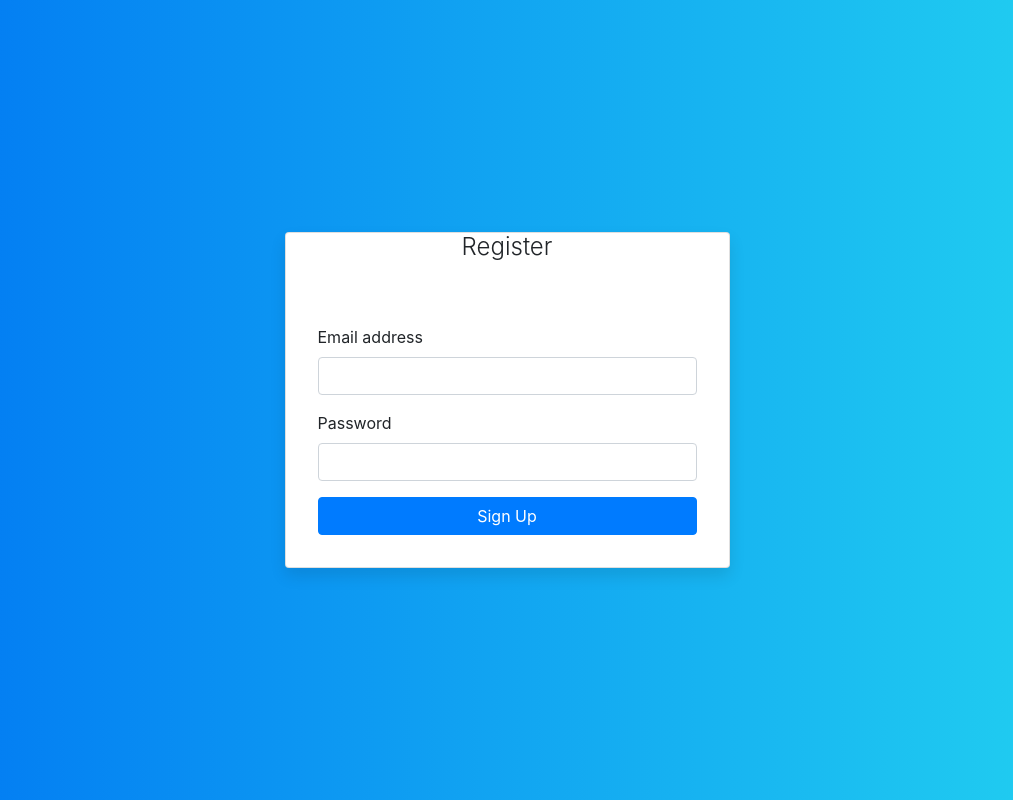
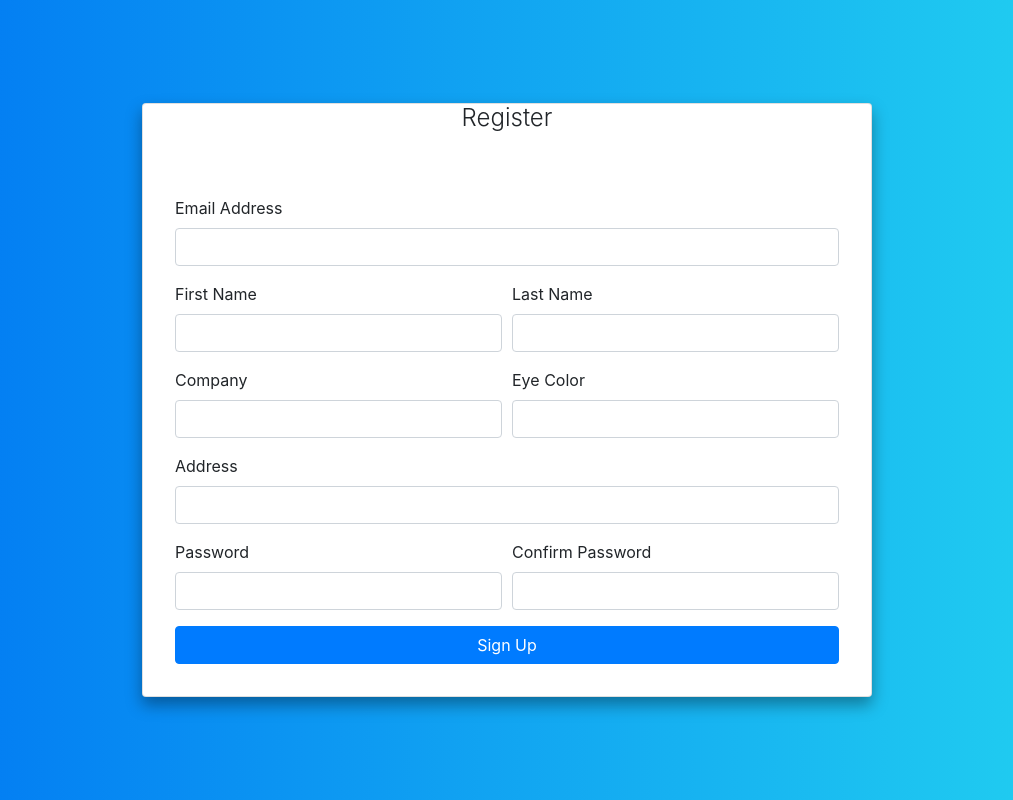
Before and after one commit to wizzer129/smart_pump, a React (Create React App) app in the folder client/: page /register in a window 1280 px wide. Shown: the whole page, without its empty margins (133-1146 px from the left). Built offline with nearby package versions, Linux system fonts and the light colour scheme; no server answers.

Commit message:
:construction: finished most of the login page, working on register page, design complete but untested

```diff
--- a/client/src/actions/auth.js
+++ b/client/src/actions/auth.js
@@ -5,23 +5,15 @@ import setAuthToken from '../utils/setAuthToken';
 
 export const login = (user) => async (dispatch) => {
     dispatch({ type: USER_LOADING });
-    const config = {
-        headers: {
-            'Content-Type': 'application/json',
-        },
-    };
-
-    const body = JSON.stringify(user);
-
     try {
-        const res = await axios.post('/api/auth', body, config);
+        const res = await axios.post('/api/auth', user);
         dispatch({
             type: LOGIN_SUCCESS,
             payload: res.data,
         });
         dispatch(loadUser());
     } catch (err) {
-        console.log(err);
+        console.error(err);
 
         dispatch({
             type: LOGIN_FAIL,
@@ -42,6 +34,7 @@ export const loadUser = () => async (dispatch) => {
         });
     } catch (err) {
         console.log(err);
+        dispatch(logout);
     }
 };
 
--- a/client/src/components/auth/Login.css
+++ b/client/src/components/auth/Login.css
@@ -11,8 +11,8 @@ body {
 
 .card-login {
     border: 0;
-    border-radius: 4rem;
-    box-shadow: 0 0.5rem 1rem 0 rgba(0, 0, 0, 0.1);
+    border-radius: 2rem;
+    box-shadow: 0 0.5rem 1rem 0 rgba(0, 0, 0, 0.355);
 }
 
 .card-login .card-title {
--- a/client/src/components/auth/Login.js
+++ b/client/src/components/auth/Login.js
@@ -1,7 +1,7 @@
 import React, { useState } from 'react';
 import { connect } from 'react-redux';
 import PropTypes from 'prop-types';
-import { Link } from 'react-router-dom';
+import { Link, Redirect } from 'react-router-dom';
 //actions
 import { login } from '../../actions/auth';
 
@@ -11,6 +11,7 @@ import Card from 'react-bootstrap/Card';
 import Col from 'react-bootstrap/Col';
 import Container from 'react-bootstrap/Container';
 import Form from 'react-bootstrap/Form';
+import FormInput from '../inputs/FormInput';
 import Row from 'react-bootstrap/Row';
 
 import './Login.css';
@@ -30,6 +31,11 @@ const LoginForm = ({ auth, login }) => {
         updateFormFields({ ...formFields, [target.type]: target.value });
     };
 
+    if (auth.isAuthenticated) {
+        //removeAlert();
+        return <Redirect to="/profile" />;
+    }
+
     return (
         <Container className="h-100">
             <Row className="h-100 align-items-center">
@@ -38,14 +44,18 @@ const LoginForm = ({ auth, login }) => {
                         <Card.Title className="text-center">Login</Card.Title>
                         <Card.Body>
                             <Form className="form-login">
-                                <Form.Group>
-                                    <Form.Label>Email address</Form.Label>
-                                    <Form.Control type="email" onChange={onChange} value={formFields.email} />
-                                </Form.Group>
-                                <Form.Group controlId="formBasicPassword">
-                                    <Form.Label>Password</Form.Label>
-                                    <Form.Control type="password" onChange={onChange} value={formFields.password} />
-                                </Form.Group>
+                                <FormInput
+                                    label="Email address"
+                                    type="email"
+                                    onChange={onChange}
+                                    value={formFields.email}
+                                />
+                                <FormInput
+                                    label="Password"
+                                    type="password"
+                                    onChange={onChange}
+                                    value={formFields.password}
+                                />
                                 <Button fluid="true" onClick={onSubmit} block>
                                     Login
                                 </Button>
--- a/client/src/components/auth/Register.js
+++ b/client/src/components/auth/Register.js
@@ -11,19 +11,29 @@ import Card from 'react-bootstrap/Card';
 import Col from 'react-bootstrap/Col';
 import Container from 'react-bootstrap/Container';
 import Form from 'react-bootstrap/Form';
+import FormInput from '../inputs/FormInput';
 import Row from 'react-bootstrap/Row';
 
 import './Login.css';
 import './Register.css';
 
-const RegisterForm = ({}) => {
+const RegisterForm = ({ registerUser }) => {
     const [formFields, updateFormFields] = useState({
+        address: '',
+        company: '',
         email: '',
+        eyeColor: '',
+        first: '',
+        last: '',
         password: '',
+        password2: '',
+        phone: '',
     });
 
-    const onSubmit = ({ target }) => {
-        console.log(target);
+    const onSubmit = () => {
+        if (formFields.password === formFields.password2) {
+            registerUser(formFields);
+        }
     };
 
     const onChange = ({ target }) => {
@@ -33,19 +43,85 @@ const RegisterForm = ({}) => {
     return (
         <Container className="h-100">
             <Row className="h-100 align-items-center">
-                <Col sm="9" md="7" lg="5" className="mx-auto">
+                <Col sm="12" md="10" lg="8" className="mx-auto">
                     <Card className="card-login align-middle">
                         <Card.Title className="text-center">Register</Card.Title>
                         <Card.Body>
                             <Form className="form-login">
-                                <Form.Group>
-                                    <Form.Label>Email address</Form.Label>
-                                    <Form.Control type="email" onChange={onChange} value={formFields.email} />
-                                </Form.Group>
-                                <Form.Group controlId="formBasicPassword">
-                                    <Form.Label>Password</Form.Label>
-                                    <Form.Control type="password" onChange={onChange} value={formFields.password} />
-                                </Form.Group>
+                                <Form.Row>
+                                    <Col>
+                                        <FormInput
+                                            label="Email Address"
+                                            type="email"
+                                            onChange={onChange}
+                                            value={formFields.email}
+                                        />
+                                    </Col>
+                                </Form.Row>
+                                <Form.Row>
+                                    <Col sm>
+                                        <FormInput
+                                            label="First Name"
+                                            type="fist"
+                                            onChange={onChange}
+                                            value={formFields.first}
+                                        />
+                                    </Col>
+                                    <Col sm>
+                                        <FormInput
+                                            label="Last Name"
+                                            type="last"
+                                            onChange={onChange}
+                                            value={formFields.last}
+                                        />
+                                    </Col>
+                                </Form.Row>
+                                <Form.Row>
+                                    <Col sm>
+                                        <FormInput
+                                            label="Company"
+                                            type="company"
+                                            onChange={onChange}
+                                            value={formFields.company}
+                                        />
+                                    </Col>
+                                    <Col sm>
+                                        <FormInput
+                                            label="Eye Color"
+                                            type="eyeColor"
+                                            onChange={onChange}
+                                            value={formFields.eyeColor}
+                                        />
+                                    </Col>
+                                </Form.Row>
+                                <Form.Row>
+                                    <Col>
+                                        <FormInput
+                                            label="Address"
+                                            type="address"
+                                            onChange={onChange}
+                                            value={formFields.address}
+                                        />
+                                    </Col>
+                                </Form.Row>
+                                <Form.Row controlId="formBasicPassword">
+                                    <Col sm>
+                                        <FormInput
+                                            label="Password"
+                                            type="password"
+                                            onChange={onChange}
+                                            value={formFields.password}
+                                        />
+                                    </Col>
+                                    <Col sm>
+                                        <FormInput
+                                            label="Confirm Password"
+                                            type="password2"
+                                            onChange={onChange}
+                                            value={formFields.password2}
+                                        />
+                                    </Col>
+                                </Form.Row>
                                 <Button fluid="true" onClick={onSubmit} block>
                                     Sign Up
                                 </Button>
@@ -58,12 +134,8 @@ const RegisterForm = ({}) => {
     );
 };
 
-const mapStateToProps = (state) => ({
-    auth: state.auth,
-});
-
 RegisterForm.propTypes = {
     registerUser: PropTypes.func.isRequired,
 };
 
-export default connect(mapStateToProps, { registerUser })(RegisterForm);
+export default connect(null, { registerUser })(RegisterForm);
--- /dev/null
+++ b/client/src/components/inputs/FormInput.js
@@ -0,0 +1,20 @@
+import Form from 'react-bootstrap/Form';
+import React from 'react';
+
+const FormInput = ({ type, label, placeholder, value, onChange, isInvalid, isValid }) => {
+    return (
+        <Form.Group>
+            <Form.Label>{label}</Form.Label>
+            <Form.Control
+                type={type}
+                onChange={onChange}
+                placeholder={placeholder}
+                value={value}
+                isInvalid={isInvalid}
+                isValid={isValid}
+            />
+        </Form.Group>
+    );
+};
+
+export default FormInput;
--- a/client/src/components/routing/Routes.js
+++ b/client/src/components/routing/Routes.js
@@ -15,9 +15,7 @@ const Routes = (props) => {
                 <Route exact path="/login" component={Login} />
                 <Route exact path="/register" component={Register} />
                 <React.Fragment>
-                    <div className="content-page">
-                        <PrivateRoute exact path="/" component={Profile} />
-                    </div>
+                    <PrivateRoute exact path="/profile" component={Profile} />
                 </React.Fragment>
             </Switch>
         </Router>
```
